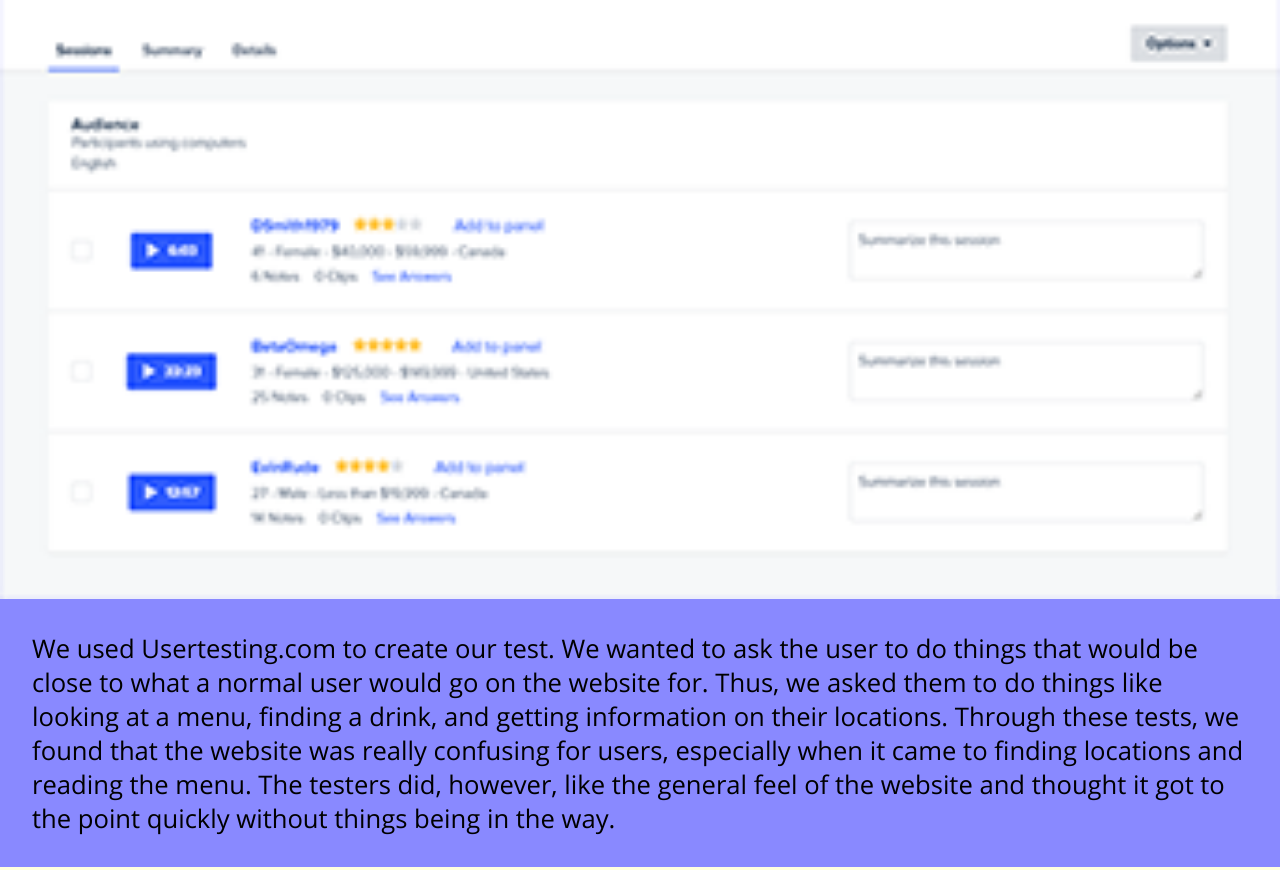
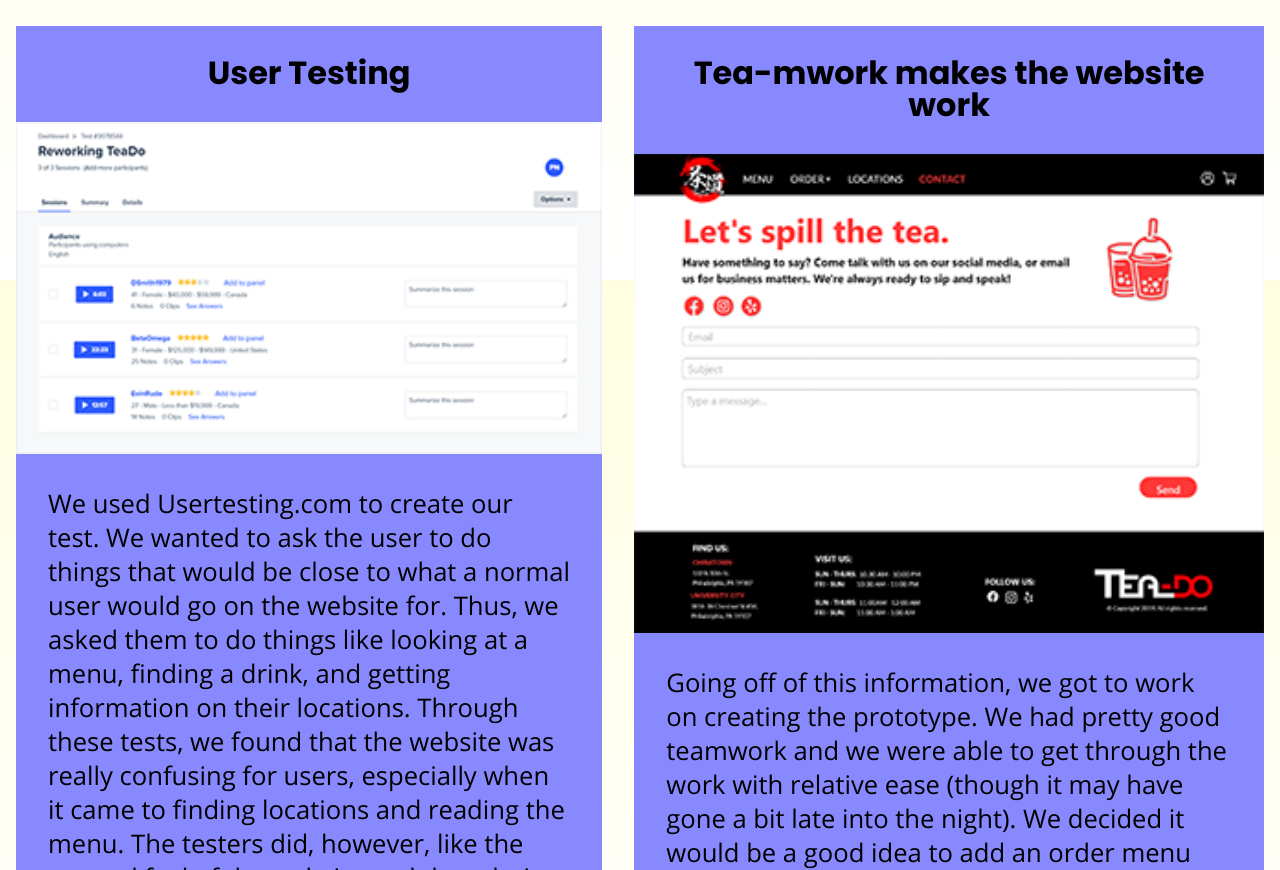
Before and after one commit to ParkerNix/IDM222-pcn23, a plain HTML site: page teado.html in a window 1280 px wide. Shown: the part 1320-2190 px from the top of the page. Drawn offline with Linux system fonts and the light colour scheme.

Commit message:
messed with case studies, more gird

```diff
--- a/css/stylesheetresume.css
+++ b/css/stylesheetresume.css
@@ -36,6 +36,10 @@ html {
 body {
  padding: 0;
  margin: 0;
+ background-image: linear-gradient(lightyellow, white);
+ height: 100%;
+ background-repeat: no-repeat;
+ background-attachment: fixed;
 }
 
 /*nav bar*/
@@ -156,6 +160,10 @@ body.resumepage {
 
 .Skills {
  padding-bottom: 1.9rem;
+}
+
+.Skills img {
+  width: initial;
 }
 
 /*work and case studies*/
@@ -304,6 +312,35 @@ font-family: 'poppins', Arial, Helvetica, sans-serif;
   }
 }
 
+.casestudy {
+  display: grid;
+  grid-template-columns: repeat(4, 1fr);
+  grid-template-rows: .6fr .8fr 1fr;
+  grid-template-areas:
+  'task task task title'
+  'middle middle middle middle'
+  'ending ending ending ending';
+  gap: 0 2rem;
+  padding: 1rem 1rem 0;
+}
+
+.task {
+  grid-area: task;
+  padding: 0;
+}
+
+.title {
+  grid-area: title;
+}
+
+.middle {
+  grid-area: middle;
+}
+
+.ending {
+  grid-area: ending;
+}
+
 /*large screen stuff*/
 @media (min-width: 980px) {
   nav {
@@ -341,7 +378,35 @@ font-family: 'poppins', Arial, Helvetica, sans-serif;
     align-self: center;
   }
 
-  p {
+  .casestudy {
+    display: grid;
+    grid-template-columns: repeat(4, 1fr);
+    grid-template-rows: repeat(2, 1fr);
+    grid-template-areas:
+    'task task task title'
+    'middle middle ending ending';
+    gap: 0 2rem;
+    padding: 1rem 1rem 0;
+  }
+
+  .task {
+    grid-area: task;
+    padding: 0;
+  }
+
+  .title {
+    grid-area: title;
+  }
+
+  .middle {
+    grid-area: middle;
+  }
+
+  .ending {
+    grid-area: ending;
+  }
+
+  p, li {
     font-size: 1.6rem;
   }
 
--- a/teado.html
+++ b/teado.html
@@ -16,7 +16,7 @@
         </ul>
  </nav>
 <div class="casestudy">
-  <h1>Redesigning Tea-Do</h1>
+  <h1 class="title">Redesigning Tea-Do</h1>
 
   <div class="task">
     <h2>Our task</h2>
@@ -26,9 +26,9 @@
       we could build our design around fixing the issues testers had with the site.</p>
     </div>
  <div class="middle">
-    <h2>User Testing</h2>
-    <img src="images/usertesting.png" alt="user testing">
-    <p>
+    <h2 class="midp">User Testing</h2>
+    <img src="images/usertesting.png" alt="user testing" class="midpic">
+    <p class="midp">
       We used Usertesting.com to create our test. We wanted to ask the user to do things that would be close to what a normal user
       would go on the website for. Thus, we asked them to do things like looking at a menu, finding a drink, and getting information
       on their locations. Through these tests, we found that the website was really confusing for users, especially when it came to
@@ -38,9 +38,9 @@
 
 
   <div class="ending">
-    <h2>Tea-mwork makes the website work</h2>
-    <img src="images/Contact.png" alt="contact page">
-    <p>Going off of this information, we got to work on creating the prototype. We had pretty good teamwork and we were able to get
+    <h2 class="endp">Tea-mwork makes the website work</h2>
+    <img src="images/Contact.png" alt="contact page" class="endpic">
+    <p class="endp">Going off of this information, we got to work on creating the prototype. We had pretty good teamwork and we were able to get
       through the work with relative ease (though it may have gone a bit late into the night). We decided it would be a good idea
       to add an order menu for people to put in an order online, as well as a contact page where you could find their social accounts
       and send an email to the business. We also redesigned the menus to show the prices, and in the ordering service, you would be
```
